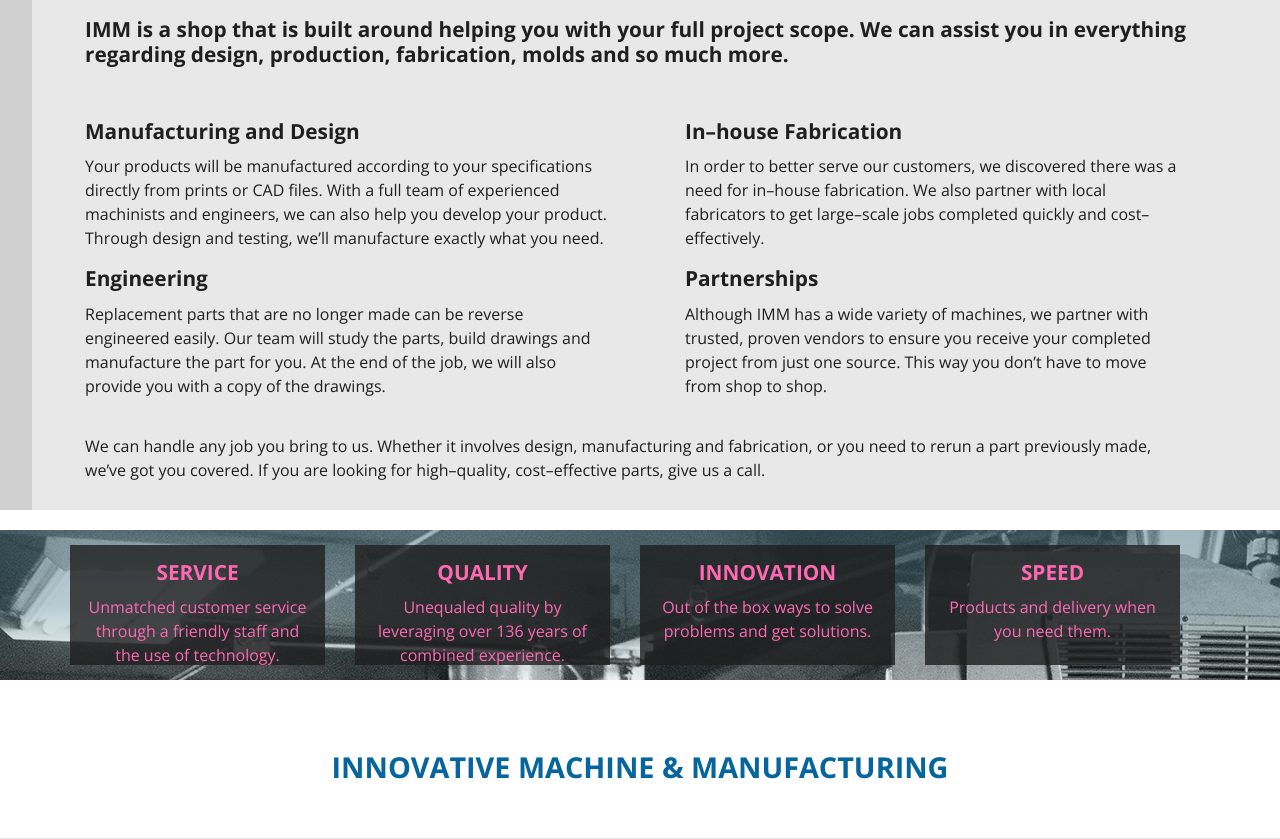
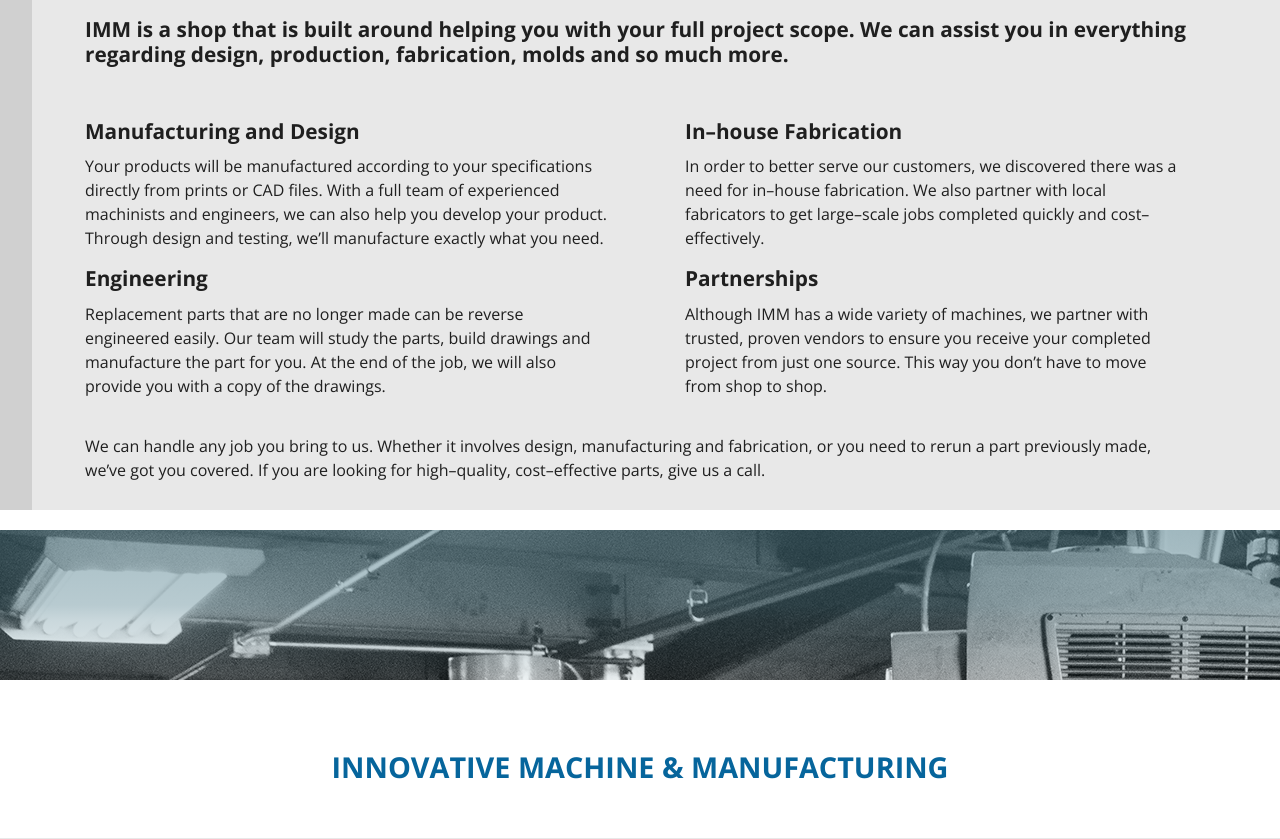
Before and after one commit to kylemkoch51890/imm, a PHP site: page /capabilities.html in a window 1280 px wide. Shown: the part 249-1088 px from the top of the page. Run offline with PHP 8.4, Linux system fonts and the light colour scheme; some libraries are stand-ins or nearby versions.

Commit message:
removed pink text

```diff
--- a/capabilities.html
+++ b/capabilities.html
@@ -79,29 +79,29 @@
         <div class="container">
           <aside>
             <div class="content service">
-              <h3>Service</h3>
-              <p>Unmatched customer service through a friendly staff and the use of technology.</p>
+              <!-- <h3>Service</h3>
+              <p>Unmatched customer service through a friendly staff and the use of technology.</p> -->
             </div>
           </aside>
 
           <aside>
             <div class="content quality">
-              <h3>Quality</h3>
-              <p>Unequaled quality by leveraging over 136 years of combined experience.</p>
+              <!-- <h3>Quality</h3>
+              <p>Unequaled quality by leveraging over 136 years of combined experience.</p> -->
             </div>
           </aside>
 
           <aside>
             <div class="content innovation">
-              <h3>Innovation</h3>
-              <p>Out of the box ways to solve problems and get solutions.</p>
+              <!-- <h3>Innovation</h3>
+              <p>Out of the box ways to solve problems and get solutions.</p> -->
             </div>
           </aside>
 
           <aside>
-            <div class="content speed">
-              <h3>Speed</h3>
-              <p>Products and delivery when you need them.</p>
+          <div class="content speed">
+              <!-- <h3>Speed</h3>
+              <p>Products and delivery when you need them.</p> -->
             </div>
           </aside>
         </div>
--- a/css/capabilities.css
+++ b/css/capabilities.css
@@ -26,7 +26,7 @@ section.keywords {
   margin-top: 20px;
   margin-bottom: 30px;
   padding: 0;
-  color: hotpink;
+  color: #fff;
 }
 
 section.keywords .container {
@@ -46,7 +46,7 @@ section.keywords .content {
   background: no-repeat center top;
   background-size: 75px 75px;
   padding: 15px;
-  background: rgba(31,31,31,.8);
+  /* background: rgba(31,31,31,.8); */
 }
 
 section.keywords .content h3 {
--- a/css/ourwork.css
+++ b/css/ourwork.css
@@ -55,11 +55,11 @@ section.our-machines {
 }
 
 .welding h4 {
-  color: hotpink;
+  color: #fff;
 }
 
 section.our-machines {
-  color: hotpink;
+  color: #fff;
 }
 
 img {
--- a/ourwork.html
+++ b/ourwork.html
@@ -84,7 +84,7 @@
               </a>
             </div>
             <div class="col-md-3 welding">
-              <a href="our_work/welding.html">
+              <a href="#">
                 <div class="thumbnail">
                   <div id="grow">
                     <img src="images/placeholder.png" alt="CNC Mill">
@@ -140,7 +140,7 @@
       <!-- Our Machines -->
       <section class="our-machines">
         <div class="container">
-          <div class="row">
+          <!-- <div class="row">
             <div class="col-md-4">
               <h2>Our Machines</h2>
             </div>
@@ -166,7 +166,7 @@
                 </div>
               </div>
             </div>
-          </div>
+          </div> -->
         </div>
       </section>
       <!-- End Our Machines -->
```
